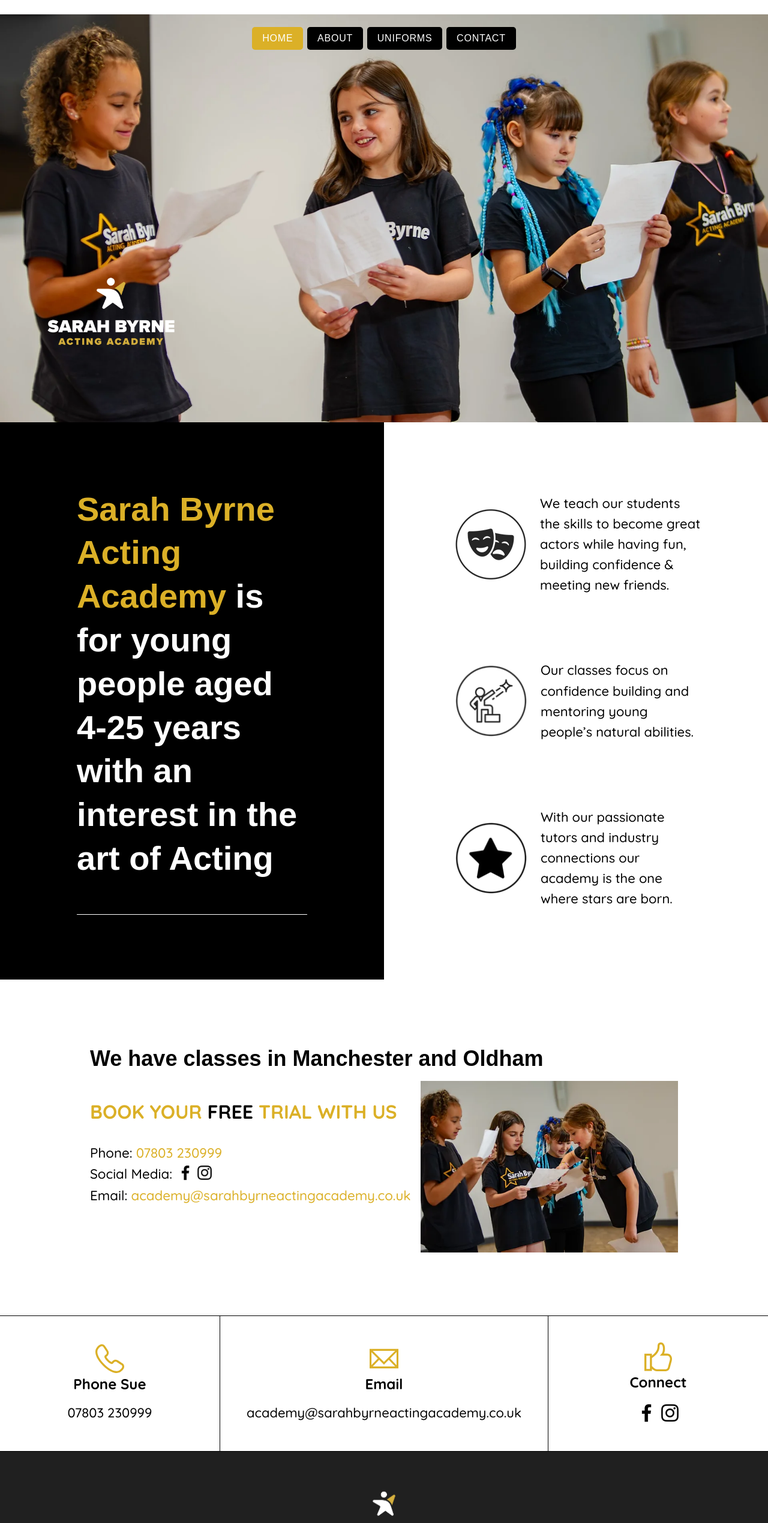
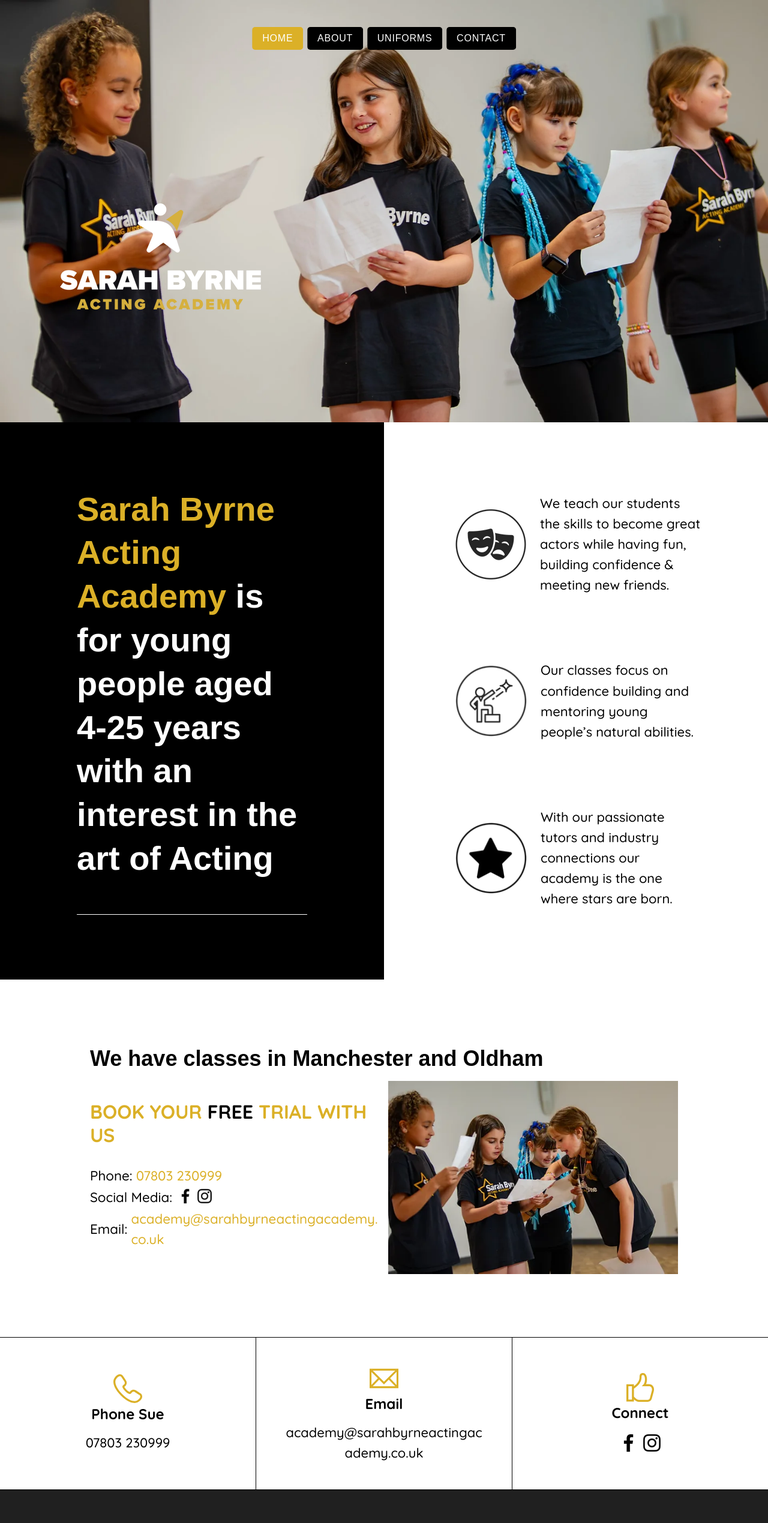
Before and after one commit to BenC0/SarahByrneActingAcademy-Website, a Next.js app in the folder website/: page / in a window 1280 px wide. Shown: the top 2539 px of the page at 60% size. Built offline with nearby package versions, Linux system fonts and the light colour scheme; a web font is replaced by a local one.

Commit message:
mobiel styles

```diff
--- a/website/pages/about/meet-the-team/index.js
+++ b/website/pages/about/meet-the-team/index.js
@@ -32,7 +32,7 @@
                 underline="true"
             />
             <section className='content-wrapper'>
-                <div className='content grid col-2' style={{
+                <div className='content m-flex m-column grid col-2' style={{
                     paddingTop: "0",
                     marginTop: "-1em"
                 }}>
@@ -49,7 +49,7 @@
                 </div>
             </section>
             <section className='content-wrapper'>
-                <div className='content grid col-2' style={{
+                <div className='content m-flex m-column grid col-2' style={{
                     paddingTop: "0"
                 }}>
                     <img src="/img/thumbnail_Sue 2.webp" />
--- a/website/pages/about/our-classes/index.module.css
+++ b/website/pages/about/our-classes/index.module.css
@@ -1,6 +1,12 @@
 .classRow {
     display: flex;
     margin-bottom: 3rem;
+
+    @media screen and (max-width: 768px) {
+        text-align: center;
+        align-items: center;
+        flex-direction: column;
+    }
 
     & .classDetails {
         flex-grow: 1;
--- a/website/pages/modules/Hero/index.module.css
+++ b/website/pages/modules/Hero/index.module.css
@@ -1,39 +1,44 @@
 #Hero {
     width: 100%;
-    height: 88vh;
+    max-height: 88vh;
     overflow: hidden;
     position: relative;
     place-content: flex-start;
+
+    @media screen and (max-width: 768px) {
+        /* height: 60vh; */
+    }
 }
 
 .background {
-    top: 50%;
-    left: 50%;
-    width: auto;
-    z-index: -1;
-    min-width: 100%;
-    position: absolute;
-    object-fit: cover;
-    object-position: 50% 50%;
-    transform: translate(-50%, -45%);
+    & img {
+        display: block;
+    }
 }
 
 .logo {
-    --size: 282px;
+    --size: 14wh;
     --offset: 2em;
     position: absolute;
     width: var(--size);
     height: var(--size);
     left: var(--offset);
     bottom: var(--offset);
+
+    @media screen and (max-width: 768px) {
+        --size: 150px;
+        --offset: 0;
+    }
 }
 
 .navigation {
     gap: .5ch;
+    left: 50%;
     padding: 0;
     width: auto;
     margin-top: 2em;
-    position: relative;
+    position: absolute;
+    transform: translateX(-50%);
 
     & .linkContainer {
         flex-grow: 1;
--- a/website/pages/modules/HomepageContent/index.js
+++ b/website/pages/modules/HomepageContent/index.js
@@ -11,15 +11,15 @@
             </div>
 
             <div className={`${styles.halfContent} ${styles.iconList} content column`}>
-                <div className="icon-list-item content a-center">
+                <div className="icon-list-item m-column content a-center">
                     <img src="/img/Drama-Symbol.webp" className="icon" />
                     <p>We teach our students the skills to become great actors while having fun, building confidence & meeting new friends.</p>
                 </div>
-                <div className="icon-list-item content a-center">
+                <div className="icon-list-item m-column content a-center">
                     <img src="/img/confidence-symbol_edited.webp" className="icon" />
                     <p>Our classes focus on confidence building and mentoring young people’s natural abilities.</p>
                 </div>
-                <div className="icon-list-item content a-center">
+                <div className="icon-list-item m-column content a-center">
                     <img src="/img/star-symbol_edited.webp" className="icon" />
                     <p>With our passionate tutors and industry connections our academy is the one where stars are born.</p>
                 </div>
--- a/website/pages/modules/HomepageContent/index.module.css
+++ b/website/pages/modules/HomepageContent/index.module.css
@@ -14,6 +14,10 @@
             line-height: 1.3;
             padding-bottom: 1em;
             border-bottom: 1px solid;
+
+            @media screen and (max-width: 768px) {
+                font-size: 2rem;
+            }
         }
     }
     &.iconList {
--- a/website/pages/modules/HomepageForm/index.js
+++ b/website/pages/modules/HomepageForm/index.js
@@ -40,7 +40,7 @@
             <div className={`${styles.titleContainer} content a-center`}>
                 <h2>We have classes in Manchester and Oldham</h2>
             </div>
-            <div className="content a-flex-start">
+            <div className="content a-flex-start m-column">
                 <div className={`${styles.form_wrapper}`}>
                     <div className="copy">
                         <h3>Book your <span className="fc-black">free</span> trial with us</h3>
--- a/website/pages/modules/Testimonials/index.js
+++ b/website/pages/modules/Testimonials/index.js
@@ -2,7 +2,7 @@
 
 export default function Testimonials() {
     return (
-        <section id="Testimonials" className={`${styles.Testimonials} grid col-3`}>
+        <section id="Testimonials" className={`${styles.Testimonials} grid col-3 m-flex m-column`}>
             <div className={`${styles.testimonial} flex a-center column j-flex-start`}>
                 <div className={styles.icon}>
                     <svg preserveAspectRatio="xMidYMid meet" data-bbox="256.68 346.8 903.96 723.74" viewBox="256.68 346.8 903.96 723.74" xmlns="http://www.w3.org/2000/svg" data-type="color" role="presentation" aria-hidden="true" aria-label="">
--- a/website/pages/modules/TripleCallout/index.js
+++ b/website/pages/modules/TripleCallout/index.js
@@ -2,7 +2,7 @@
 
 export default function TripleCallout() {
     return (
-        <section id="TripleCallout" className={`${styles.TripleCallout} grid col-3`}>
+        <section id="TripleCallout" className={`${styles.TripleCallout} grid col-3 m-flex m-column`}>
             <div className={`${styles.callout} flex a-center column j-center`}>
                 <div className={styles.icon}>
                     <svg preserveAspectRatio="xMidYMid meet" data-bbox="38.999 39 122.001 122" viewBox="38.999 39 122.001 122" height="200" width="200" xmlns="http://www.w3.org/2000/svg" data-type="color" role="presentation" aria-hidden="true" aria-label="">
--- a/website/pages/modules/TripleCallout/index.module.css
+++ b/website/pages/modules/TripleCallout/index.module.css
@@ -8,6 +8,7 @@
 .callout {
     padding: 2em;
     background-color: var(--white);
+    text-align: center;
 
     & .icon {
         --size: 3rem;
--- a/website/styles/global.css
+++ b/website/styles/global.css
@@ -27,6 +27,10 @@
   background: var(--page-background);
   min-height: var(--min-page-height);
   font-family: var(--font-family-secondary);
+}
+
+a[href^="mailto:"] {
+  word-break: break-all;
 }
 
 * { font-weight: inherit; }
@@ -132,6 +136,19 @@
   display: flex;
 }
 
+.inner-flex {
+  display: flex;
+}
+
+.flex-spacer {
+  flex-grow: 1;
+}
+
+.grid {
+  gap: 1.22rem;
+  display: grid;
+}
+
 @media screen and (max-width: 768px) {
   .m-flex {
       display: flex;
@@ -215,19 +232,6 @@
   .t-j-center {
       justify-content: center;
   }
-}
-
-.inner-flex {
-  display: flex;
-}
-
-.flex-spacer {
-  flex-grow: 1;
-}
-
-.grid {
-  gap: 1.22rem;
-  display: grid;
 }
 
 @media screen and (min-width: 990px) {
```
